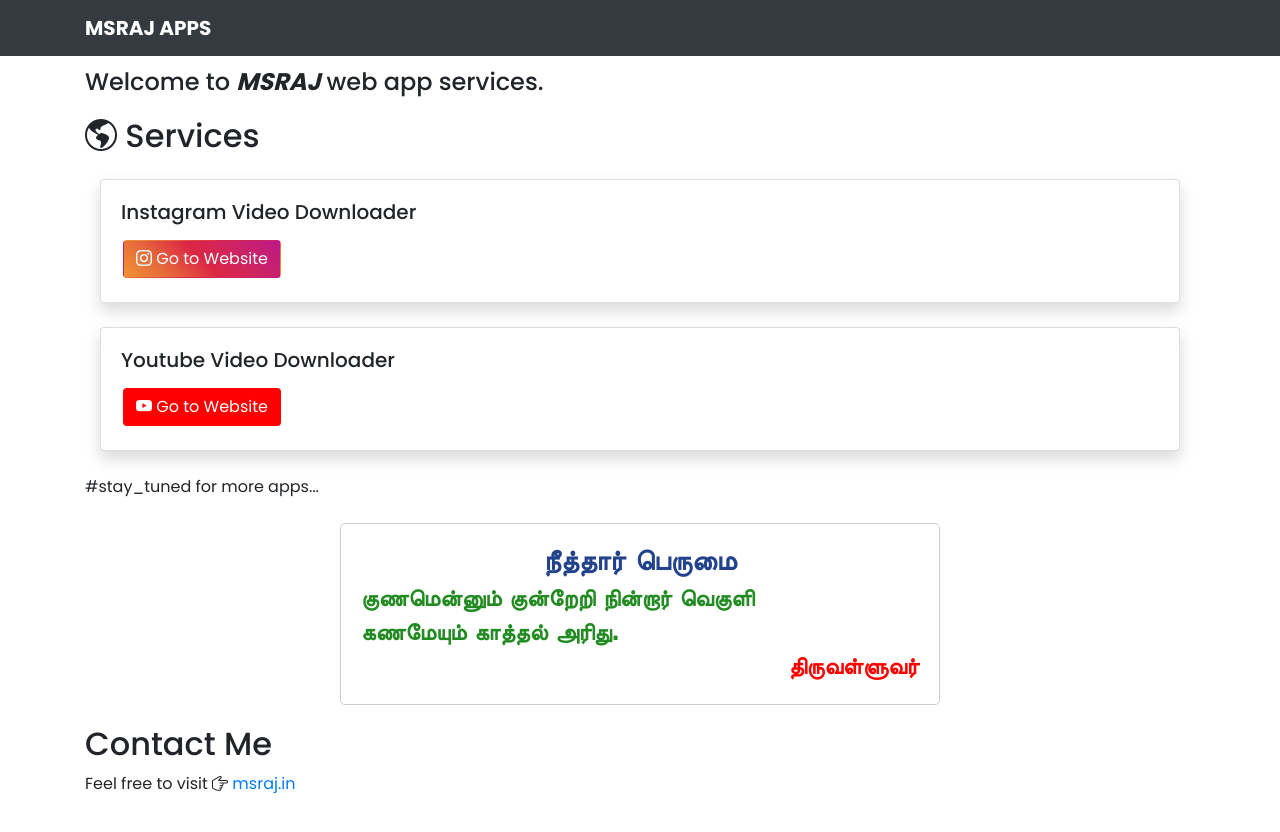
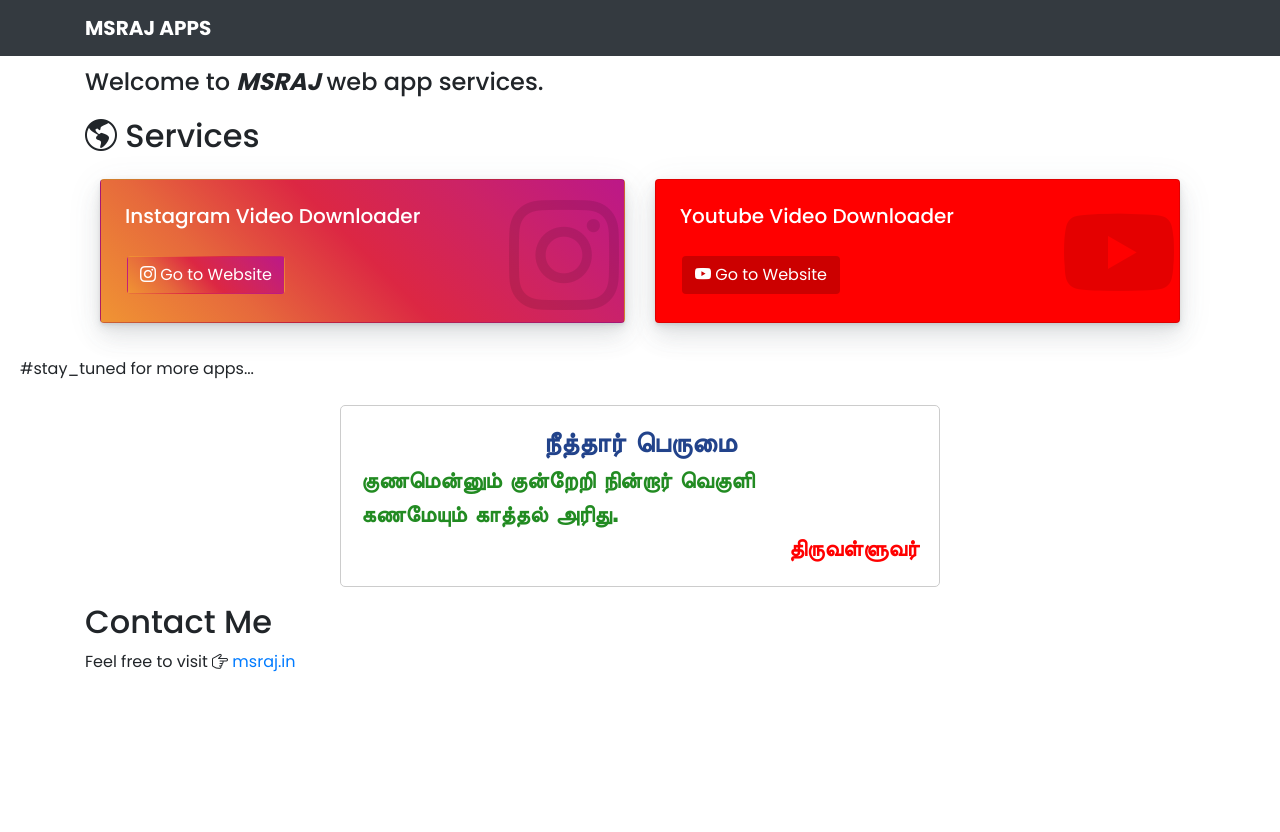
Before and after one commit to saranrajmcse/apps.msraj.in, a plain HTML site: page index.html in a window 1280 px wide. After the commit the page ends 800 px from the top, so only its background shows below. Drawn offline with nearby package versions, Linux system fonts and the light colour scheme; a web font is replaced by a local one.

Commit message:
download

```diff
--- a/index.html
+++ b/index.html
@@ -10,7 +10,9 @@
   <link rel="stylesheet" href="https://stackpath.bootstrapcdn.com/bootstrap/4.5.2/css/bootstrap.min.css">
   <link rel="stylesheet" href="https://cdnjs.cloudflare.com/ajax/libs/bootstrap-icons/1.10.5/font/bootstrap-icons.min.css">
    <link href="https://fonts.googleapis.com/css2?family=Poppins:wght@400;500;600;700&display=swap" rel="stylesheet">
+   <link rel="stylesheet" href="https://cdnjs.cloudflare.com/ajax/libs/font-awesome/5.12.1/css/all.min.css" integrity="sha256-mmgLkCYLUQbXn0B1SRqzHar6dCnv9oZFPEC1g1cwlkk=" crossorigin="anonymous" />
  <style>
+
     /* Custom styles */
     body {
       font-family: 'Poppins', sans-serif;
@@ -47,6 +49,35 @@
   <div id="services" class="container py-1">
     <h2><i class="bi bi-globe-americas"></i> Services</h2>
     <div class="container mt-4">
+      <div class="row ">
+          <div class="col-xl-6 col-lg-6">
+              <div class="card l-bg-instagram">
+                  <div class="card-statistic-3 p-4">
+                      <div class="card-icon card-icon-large"><i class="bi bi-instagram"></i></div>
+                      <div class="mb-4">
+                          <h5 class="card-title mb-0">Instagram Video Downloader</h5>
+                      </div>
+                      <a href="https://msraj-insta.netlify.app" class="btn instagram-button"><span style="color: white;"><i class="bi bi-instagram"></i> Go to Website</span></a>
+
+                  </div>
+              </div>
+          </div>
+          <div class="col-xl-6 col-lg-6 ">
+            <div class="card l-bg-youtube ">
+                <div class="card-statistic-3 p-4 ">
+                    <div class="card-icon card-icon-large"><i class="bi bi-youtube"></i></div>
+                    <div class="mb-4">
+                        <h5 class="card-title mb-0">Youtube Video Downloader</h5>
+                    </div>
+                    <a href="https://msraj-ytdl.netlify.app" class="btn youtube-button"><span style="color: white;"><i class="bi bi-youtube"></i> Go to Website</span></a>
+
+                </div>
+            </div>
+        </div>
+          </div>
+    </div>
+<!--
+    <div class="container mt-4">
 
       <div class="card mb-4 shadow">
         <div class="card-body">
@@ -60,7 +91,7 @@
           <h5 class="card-title">Youtube Video Downloader</h5>
           <a href="https://msraj-ytdl.netlify.app" class="btn youtube-button"><span style="color: white;"><i class="bi bi-youtube"></i> Go to Website</span></a>
         </div>
-      </div>
+      </div> -->
   </div>
     #stay_tuned for more apps...
     <br/>
--- a/styles.css
+++ b/styles.css
@@ -35,7 +35,7 @@ body {
 }
 
 .youtube-button {
-            background-color: #FF0000 !important; /* YouTube red */
+            background-color: #CC0000 !important; /* YouTube red */
             border: none;
             color: white;
             padding: 10px 20px;
@@ -81,3 +81,37 @@ body {
     font-weight: bold;
     margin-bottom: 5px;
 }
+
+
+.card {
+  background-color: #fff;
+  border-radius: 10px;
+  border: none;
+  position: relative;
+  margin-bottom: 30px;
+  box-shadow: 0 0.46875rem 2.1875rem rgba(90,97,105,0.1), 0 0.9375rem 1.40625rem rgba(90,97,105,0.1), 0 0.25rem 0.53125rem rgba(90,97,105,0.12), 0 0.125rem 0.1875rem rgba(90,97,105,0.1);
+}
+.l-bg-instagram {
+  background: linear-gradient(45deg, #f09433, #e6683c, #dc2743, #cc2366, #bc1888) !important;
+  color: #fff;
+}
+
+.l-bg-youtube {
+  background:  #FF0000 !important;
+  color: #fff;
+}
+
+.card .card-statistic-3 .card-icon-large .bi, .card .card-statistic-3 .card-icon-large .far, .card .card-statistic-3 .card-icon-large .fab, .card .card-statistic-3 .card-icon-large .fal {
+  font-size: 110px;
+}
+
+.card .card-statistic-3 .card-icon {
+  text-align: center;
+  line-height: 50px;
+  margin-left: 15px;
+  color: #000000;
+  position: absolute;
+  right: 5px;
+  top: 20px;
+  opacity: 0.1;
+}
```
